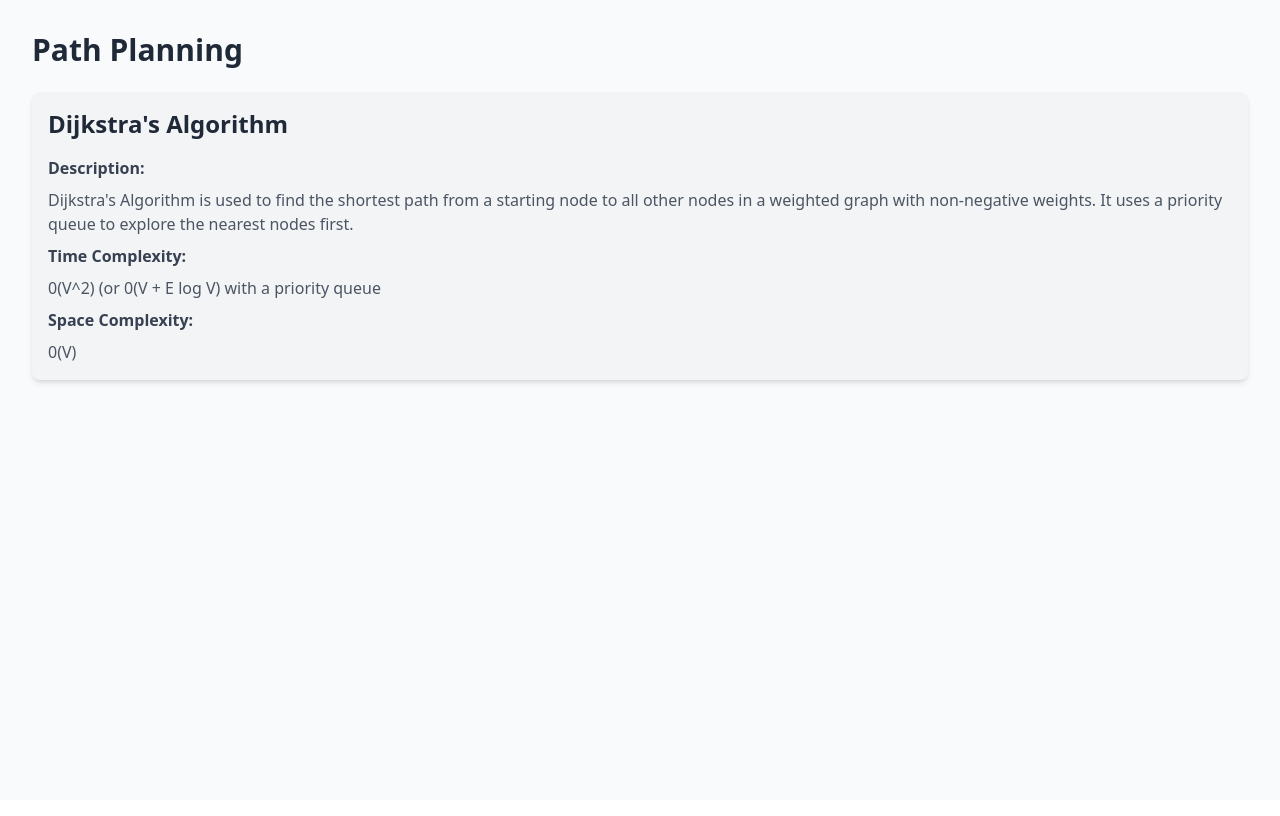
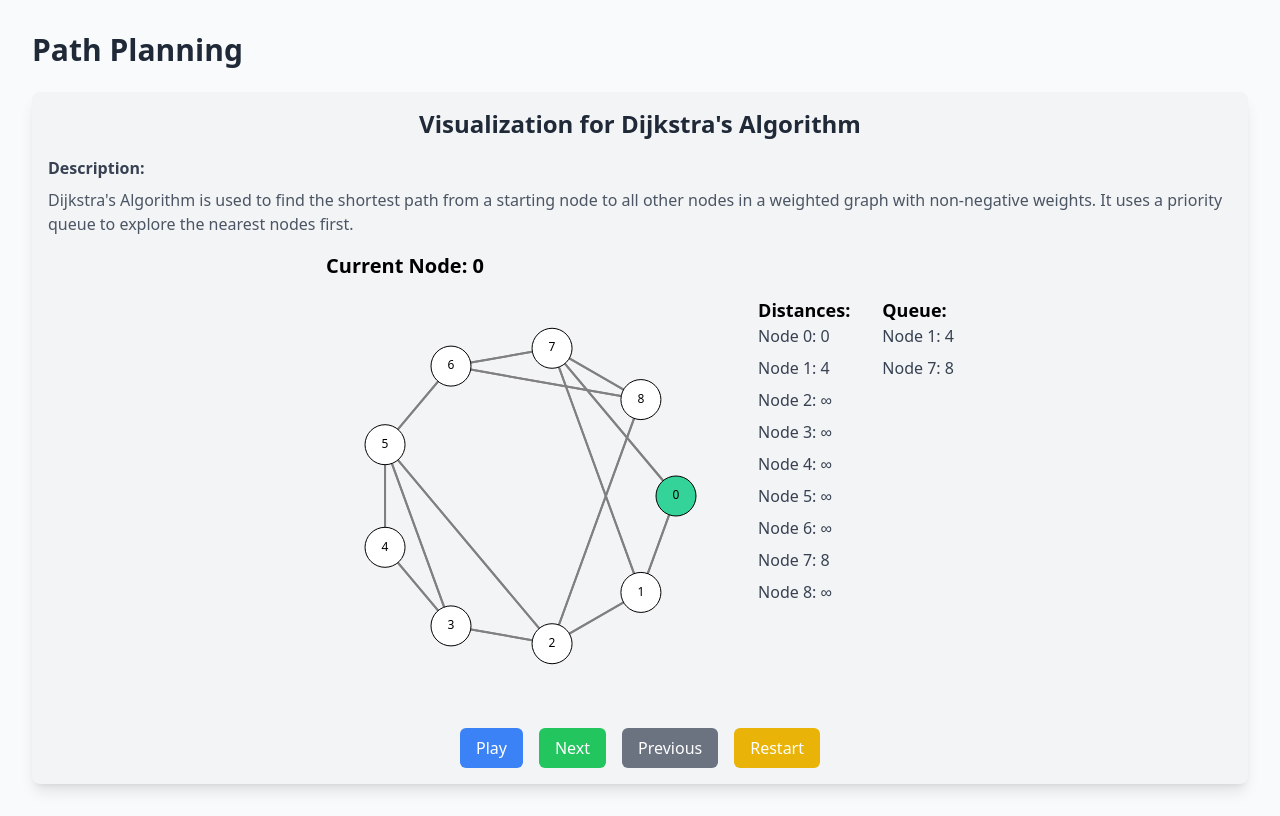
Before and after one commit to fractal-bootcamp/faisal-algorithms, a Next.js app: page /path-planning in a window 1280 px wide. Built offline with nearby package versions, Linux system fonts and the light colour scheme.

Commit message:
pathPlanning visualization and refactored some code

```diff
--- a/src/pages/algorithms/pathPlanning.ts
+++ b/src/pages/algorithms/pathPlanning.ts
@@ -3,6 +3,7 @@ interface DijkstraStep {
     distances: number[] // distance from the start node to all other nodes
     visited: boolean[] // boolean array to keep track of the visited nodes
     queue: [number, number][] // priority queue (or min-heap) showing the node and its current distance
+    graph: number[][] // adding graph for visualization
 }
 
 const defaultGraph = [
@@ -65,6 +66,7 @@ export const dijkstra = (
             distances: [...distances], // current distance array
             visited: [...visited], // visited nodes array
             queue: [...queue], // current state of the priority queue
+            graph: [...graph], //current graph
         })
     }
     return steps // return the list of steps recorded
--- a/src/pages/components/algoVisualizer.tsx
+++ b/src/pages/components/algoVisualizer.tsx
@@ -1,5 +1,11 @@
 import { useEffect, useState } from "react";
 
+export type Algorithms =
+    | "Linear Search" | "Binary Search"
+    | "Depth-First Search" | "Breadth-First Search"
+    | "Bubble Sort" | "Selection Sort"
+    | "Insertion Sort" | "Merge Sort"
+    | "Quick Sort" | "Dijkstra's Algorithm" | ""
 interface AlgorithmVisualizerProps {
     algorithm: string // selected algo name
     steps: any[] // array of steps generated by selected algo
@@ -7,7 +13,7 @@ interface AlgorithmVisualizerProps {
     renderStep: (step: any, currentStepIndex: number, totalSteps: number, allStacks?: any[]) => JSX.Element // frunction to render each step
 }
 
-const algorithmInfo: Record<string, {
+export const algorithmInfo: Record<string, {
     description: string,
     timeComplexity?: string,
     spaceComplexity?: string,
@@ -58,6 +64,11 @@ const algorithmInfo: Record<string, {
         and recursively sorts the partitions. It works efficiently in average cases but can
         degrade in performance in certain cases.`,
     },
+    "Dijkstra's Algorithm": {
+        description: `Dijkstra's Algorithm is used to find the shortest path from a starting
+            node to all other nodes in a weighted graph with non-negative weights. It uses a
+            priority queue to explore the nearest nodes first.`,
+    }
 }
 
 const AlgorithmVisualizer: React.FC<AlgorithmVisualizerProps> = ({
@@ -75,6 +86,10 @@ const AlgorithmVisualizer: React.FC<AlgorithmVisualizerProps> = ({
             setCurrentStepIndex(currentStepIndex + 1)
         } else {
             setIsPlaying(false) // stop playing of we reach last step
+
+            setTimeout(() => {
+                setCurrentStepIndex(0) // reset to initial state
+            }, 5000)
         }
     }
 
@@ -105,7 +120,7 @@ const AlgorithmVisualizer: React.FC<AlgorithmVisualizerProps> = ({
                 if (interval) clearInterval(interval)
             }
         }
-    }, [isPlaying, currentStepIndex])
+    }, [isPlaying, currentStepIndex, steps.length])
 
     const selectedAlgo = algorithmInfo[algorithm]
 
--- a/src/pages/components/pathPlanning.tsx
+++ /dev/null
@@ -1,44 +0,0 @@
-const PathPlanning = () => {
-    // logic for Dijkstra visualization
-    const algorithmInfo = {
-        description: `Dijkstra's Algorithm is used to find the shortest path from a starting
-            node to all other nodes in a weighted graph with non-negative weights. It uses a
-            priority queue to explore the nearest nodes first.`,
-        timeComplexity: "0(V^2) (or 0(V + E log V) with a priority queue",
-        spaceComplexity: "0(V)",
-    }
-
-    const selectedAlgo = algorithmInfo
-
-    return (
-        <div className="p-4 bg-gray-100 rounded-lg shadow-md">
-            <h2 className="text-2xl font-bold text-gray-800 mb-4">
-                Dijkstra's Algorithm
-            </h2>
-            <div>
-                <div className="space-y-2">
-                    <p className="font-semibold text-gray-700">
-                        Description:
-                    </p>
-                    <p className="text-gray-600">
-                        {selectedAlgo.description}
-                    </p>
-                    <p className="font-semibold text-gray-700">
-                        Time Complexity:
-                    </p>
-                    <p className="text-gray-600">
-                        {selectedAlgo.timeComplexity}
-                    </p>
-                    <p className="font-semibold text-gray-700">
-                        Space Complexity:
-                    </p>
-                    <p className="text-gray-600">
-                        {selectedAlgo.spaceComplexity}
-                    </p>
-                </div>
-            </div>
-        </div>
-    )
-}
-
-export default PathPlanning
--- a/src/pages/components/searchAlgo.tsx
+++ b/src/pages/components/searchAlgo.tsx
@@ -1,5 +1,7 @@
+import { Algorithms } from "./algoVisualizer"
+
 interface SearchAlgorithmProps {
-    onAlgorithmSelect: (algorithm: string) => void
+    onAlgorithmSelect: (algorithm: Algorithms) => void
 }
 
 const SearchAlgorithms: React.FC<SearchAlgorithmProps> = ({
@@ -10,7 +12,7 @@ const SearchAlgorithms: React.FC<SearchAlgorithmProps> = ({
             <label className="block text-gray-700 font-semibold mb-2">
                 Select Search Algorithm:
             </label>
-            <select onChange={(e) => onAlgorithmSelect(e.target.value)} className="block w-full p-2 border border-gray-300 rounded-md">
+            <select onChange={(e) => onAlgorithmSelect(e.target.value as Algorithms)} className="block w-full p-2 border border-gray-300 rounded-md">
                 <option value="">--Select--</option>
                 <option value="Linear Search">Linear Search</option>
                 <option value="Binary Search">Binary Search</option>
--- a/src/pages/components/sortAlgo.tsx
+++ b/src/pages/components/sortAlgo.tsx
@@ -1,5 +1,7 @@
+import { Algorithms } from "./algoVisualizer"
+
 interface SortAlgorithmProps {
-    onAlgorithmSelect: (algorithm: string) => void
+    onAlgorithmSelect: (algorithm: Algorithms) => void
 }
 
 const SortAlgorithms: React.FC<SortAlgorithmProps> = ({
@@ -10,7 +12,7 @@ const SortAlgorithms: React.FC<SortAlgorithmProps> = ({
             <label className="block text-gray-700 font-semibold mb-2">
                 Select Sort Algorithm:
             </label>
-            <select onChange={(e) => onAlgorithmSelect(e.target.value)} className="block w-full p-2 border border-gray-300 rounded-md">
+            <select onChange={(e) => onAlgorithmSelect(e.target.value as Algorithms)} className="block w-full p-2 border border-gray-300 rounded-md">
                 <option value="">--Select--</option>
                 <option value="Bubble Sort">Bubble Sort</option>
                 <option value="Selection Sort">Selection Sort</option>
--- a/src/pages/path-planning/index.tsx
+++ b/src/pages/path-planning/index.tsx
@@ -1,12 +1,151 @@
-import PathPlanning from "../components/pathPlanning";
+import AlgorithmVisualizer, { Algorithms } from "../components/algoVisualizer";
+import { useEffect, useState } from "react";
+import { dijkstra } from "../algorithms/pathPlanning";
+import { motion } from "framer-motion";
 
 const PathPlanningPage = () => {
+    const [selectedAlgo, setSelectedAlgo] = useState<Algorithms>("Dijkstra's Algorithm")
+    const [steps, setSteps] = useState<any[]>([])
+    const [currentStep, setCurrentStep] = useState<number>(0)
+
+
+    useEffect(() => {
+        if (selectedAlgo === "Dijkstra's Algorithm") {
+            const dijkstraSteps = dijkstra()
+            setSteps(dijkstraSteps)
+        }
+    }, [selectedAlgo])
+
+    const renderDijkstraStep = (step: any) => {
+        if (!step || typeof step.node === "undefined") {
+            return (
+                <div>
+                    No data available for rendering.
+                </div>
+            )
+        }
+
+        const getNodeCoordinates = (index: number) => {
+            const angle = (2 * Math.PI * index) / step.graph.length // Assuming 9 nodes
+            const radius = 150
+            const x = Math.cos(angle) * radius + 200
+            const y = Math.sin(angle) * radius + 200
+            return { x, y }
+        }
+
+        return (
+            <div className="flex flex-col space-y-4">
+                <h3 className="text-xl font-semibold">Current Node: {step.node}</h3>
+                <div className="flex space-x-8">
+
+                    <svg width="400" height="400">
+                        {step.graph &&
+                            step.graph.map((neighbors: number[], node: number) => (
+                                neighbors.map((neighbor, index) => (
+                                    neighbor !== 0 && (
+                                        <motion.line
+                                            key={`${node}-${index}`}
+                                            x1={getNodeCoordinates(node).x}
+                                            y1={getNodeCoordinates(node).y}
+                                            x2={getNodeCoordinates(index).x}
+                                            y2={getNodeCoordinates(index).y}
+                                            stroke="gray"
+                                            strokeWidth="2"
+                                            initial={{ opacity: 0 }}
+                                            animate={{ opacity: 1 }}
+                                            transition={{ duration: 0.5 }}
+                                        />
+                                    )
+                                ))
+                            ))}
+
+                        {step.graph.map((_: any, node: number) => (
+                            <motion.circle
+                                key={node}
+                                cx={getNodeCoordinates(node).x}
+                                cy={getNodeCoordinates(node).y}
+                                r={20}
+                                fill={step.visited[node]
+                                    ? "#34d399"
+                                    : (step.node === node
+                                        ? "#fbbf24"
+                                        : "#fff")}
+                                stroke="black"
+                                initial={{ scale: 0 }}
+                                animate={{ scale: 1 }}
+                                transition={{ duration: 0.3 }}
+                            />
+                        ))}
+
+                        {step.graph.map((_: any, node: number) => (
+                            <motion.text
+                                key={node}
+                                x={getNodeCoordinates(node).x}
+                                y={getNodeCoordinates(node).y}
+                                textAnchor="middle"
+                                alignmentBaseline="middle"
+                                fill="black"
+                                fontSize="12"
+                                initial={{ opacity: 0 }}
+                                animate={{ opacity: 1 }}
+                                transition={{ duration: 0.3 }}
+                            >
+                                {node}
+                            </motion.text>
+                        ))}
+                    </svg>
+
+                    <div>
+                        <h3 className="text-lg font-semibold">Distances:</h3>
+                        <ul className="space-y-2">
+                            {step.distances &&
+                                step.distances.map((distance: number, index: number) => (
+                                    <motion.li
+                                        key={index}
+                                        className="text-gray-700"
+                                        initial={{ opacity: 0 }}
+                                        animate={{ opacity: 1 }}
+                                        transition={{ duration: 0.3 }}
+                                    >
+                                        Node {index}: {distance === Infinity ? "∞" : distance}
+                                    </motion.li>
+                                ))}
+                        </ul>
+                    </div>
+
+                    <div>
+                        <h3 className="text-lg font-semibold">Queue:</h3>
+                        <ul className="space-y-2">
+                            {step.queue &&
+                                step.queue.map(([node, dist]: [number, number], index: number) => (
+                                    <motion.li
+                                        key={index}
+                                        className="text-gray-700"
+                                        initial={{ opacity: 0 }}
+                                        animate={{ opacity: 1 }}
+                                        transition={{ duration: 0.3 }}
+                                    >
+                                        Node {node}: {dist}
+                                    </motion.li>
+                                ))}
+                        </ul>
+                    </div>
+                </div>
+            </div>
+        )
+    }
+
     return (
         <div className="min-h-screen p-8 bg-gray-50">
             <h1 className="text-3xl font-bold text-gray-800 mb-6">
                 Path Planning
             </h1>
-            <PathPlanning />
+
+            <AlgorithmVisualizer
+                algorithm={selectedAlgo}
+                steps={steps}
+                renderStep={renderDijkstraStep}
+            />
         </div>
     )
 }
--- a/src/pages/search/index.tsx
+++ b/src/pages/search/index.tsx
@@ -1,14 +1,16 @@
 import { useEffect, useState } from "react";
 import SearchAlgorithms from "../components/searchAlgo";
 import AlgorithmVisualizer from "../components/algoVisualizer";
+import { Algorithms } from "../components/algoVisualizer";
 import { linearSearch } from "../algorithms/linearSearch";
 import { binarySearch } from "../algorithms/binarySearch";
 import { depthFirstSearch } from "../algorithms/depthFirstSearch";
 import { breadthFirstSearch } from "../algorithms/breadthFirstSearch";
-import { motion, steps } from "framer-motion";
+import { dijkstra } from "../algorithms/pathPlanning";
+import { motion } from "framer-motion";
 
 const SearchPage = () => {
-    const [selectedAlgo, setSelectedAlgo] = useState("")
+    const [selectedAlgo, setSelectedAlgo] = useState<Algorithms>("")
     const [steps, setSteps] = useState<any[]>([])
     const [target, setTarget] = useState<number>(7)
     const [allStacks, setAllStacks] = useState<any[]>([])
@@ -389,7 +391,7 @@ const SearchPage = () => {
                 Search Algorithms
             </h1>
             <SearchAlgorithms
-                onAlgorithmSelect={setSelectedAlgo}
+                onAlgorithmSelect={(algo) => setSelectedAlgo(algo)}
             />
             {(selectedAlgo === "Linear Search" || selectedAlgo === "Binary Search") && (
                 <div>
--- a/src/pages/sort/index.tsx
+++ b/src/pages/sort/index.tsx
@@ -1,6 +1,6 @@
 import { useState } from "react";
 import SortAlgorithm from "../components/sortAlgo";
-import AlgorithmVisualizer from "../components/algoVisualizer";
+import AlgorithmVisualizer, { Algorithms } from "../components/algoVisualizer";
 import { bubbleSort } from "../algorithms/bubbleSort";
 import { selectionSort } from "../algorithms/selectionSort";
 import { insertionSort } from "../algorithms/insertionSort";
@@ -8,21 +8,21 @@ import { mergeSort } from "../algorithms/mergeSort";
 import { quickSort } from "../algorithms/quickSort";
 
 const SortPage = () => {
-    const [selectedAlgo, setSelectedAlgo] = useState("")
+    const [selectedAlgo, setSelectedAlgo] = useState<Algorithms>("")
     const [steps, setSteps] = useState<any[]>([])
 
-    const handleSelection = (algorithm: string) => {
-        setSelectedAlgo(algorithm)
+    const handleSelection = (algo: Algorithms) => {
+        setSelectedAlgo(algo)
         // generate steps for selection sort
-        if (algorithm === "Bubble Sort") {
+        if (algo === "Bubble Sort") {
             setSteps(bubbleSort())
-        } else if (algorithm === "Selection Sort") {
+        } else if (algo === "Selection Sort") {
             setSteps(selectionSort())
-        } else if (algorithm === "Insertion Sort") {
+        } else if (algo === "Insertion Sort") {
             setSteps(insertionSort())
-        } else if (algorithm === "Merge Sort") {
+        } else if (algo === "Merge Sort") {
             setSteps(mergeSort())
-        } else if (algorithm === "Quick Sort") {
+        } else if (algo === "Quick Sort") {
             setSteps(quickSort())
         }
     }
@@ -270,7 +270,7 @@ const SortPage = () => {
                 Sort Algorithms
             </h1>
             <SortAlgorithm
-                onAlgorithmSelect={handleSelection}
+                onAlgorithmSelect={(algo) => handleSelection(algo)}
             />
             {selectedAlgo && steps.length > 0 && (
                 <div className="mt-8">
```
